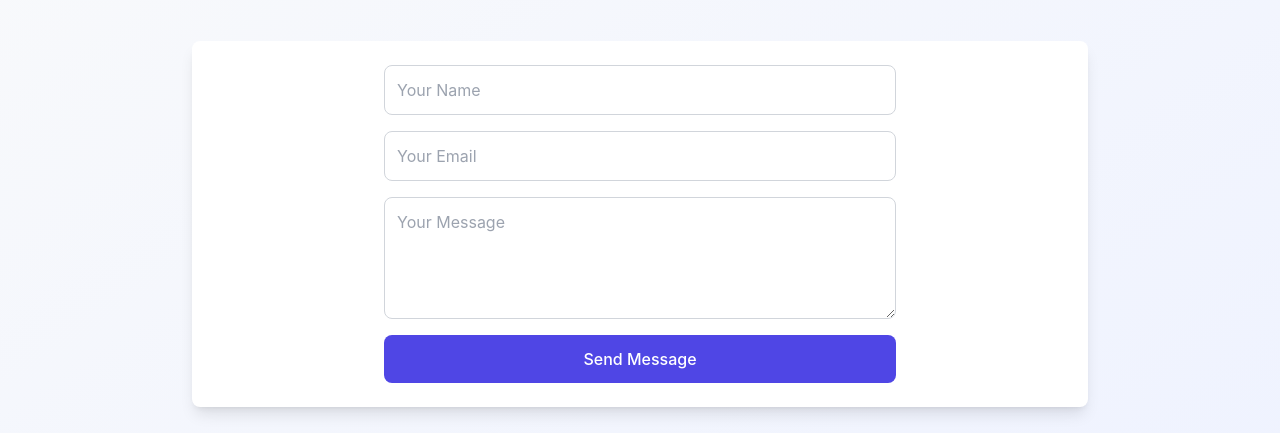
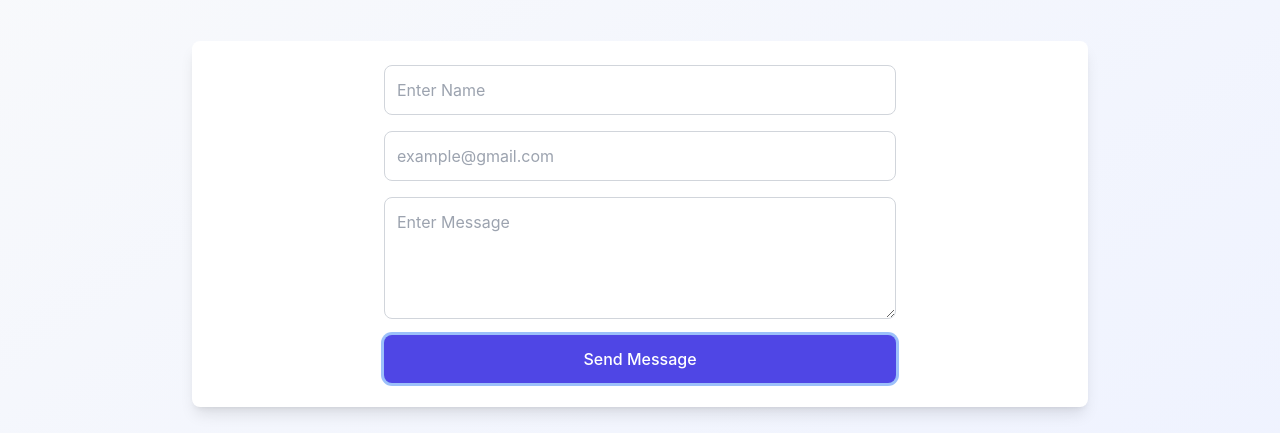
Before and after one commit to Thany168/thany-portfolio, a React (Vite) app: page /contact in a window 1280 px wide. Shown: the part 223-656 px from the top of the page. Built offline with nearby package versions, Linux system fonts and the light colour scheme.

Commit message:
Update button submit

```diff
--- a/src/components/ContactForm.jsx
+++ b/src/components/ContactForm.jsx
@@ -1,8 +1,6 @@
 import { motion } from "framer-motion";
-import { FaMessage } from "react-icons/fa6";
-
 export default function ContactForm() {
-  const BOT_TOKEN = "8357395256:AAH0kpN2UjloWa4BBZfToLs_MF6K2iPBYWE"; // ⚠️ Visible if deployed
+  const BOT_TOKEN = "8357395256:AAH0kpN2UjloWa4BBZfToLs_MF6K2iPBYWE";
   const CHAT_ID = "1768265704";
 
   const handleSubmit = async (e) => {
@@ -28,7 +26,7 @@ export default function ContactForm() {
         alert("✅ Message sent successfully!");
         form.reset();
       } else {
-        alert("❌ Failed to send message.");
+        alert(` Failed to send message.`);
       }
     } catch (err) {
       console.error(err);
@@ -44,27 +42,27 @@ export default function ContactForm() {
       <input
         name="name"
         type="text"
-        placeholder="Your Name"
+        placeholder="Enter Name"
         className="border border-gray-300 dark:border-gray-600 bg-white dark:bg-gray-800 text-gray-900 dark:text-gray-100 p-3 rounded-lg focus:outline-none focus:ring-2 focus:ring-indigo-500"
         required
       />
       <input
         name="email"
         type="email"
-        placeholder="Your Email"
+        placeholder="example@gmail.com"
         className="border border-gray-300 dark:border-gray-600 bg-white dark:bg-gray-800 text-gray-900 dark:text-gray-100 p-3 rounded-lg focus:outline-none focus:ring-2 focus:ring-indigo-500"
         required
       />
       <textarea
         name="message"
-        placeholder="Your Message"
+        placeholder="Enter Message"
         rows="4"
         className="border border-gray-300 dark:border-gray-600 bg-white dark:bg-gray-800 text-gray-900 dark:text-gray-100 p-3 rounded-lg focus:outline-none focus:ring-2 focus:ring-indigo-500"
         required
       ></textarea>
       <motion.button
         type="submit"
-        className="bg-indigo-600 hover:bg-indigo-700 text-white py-3 rounded-lg font-medium transition duration-300"
+        className="bg-indigo-600 hover:bg-indigo-700 text-white py-3 rounded-lg font-medium transition duration-300 ring hover:ring-indigo-300 hover:rotate-[-90deg] transform"
         whileHover={{ scale: 1.05 }}
         whileTap={{ scale: 0.95 }}
       >
```
